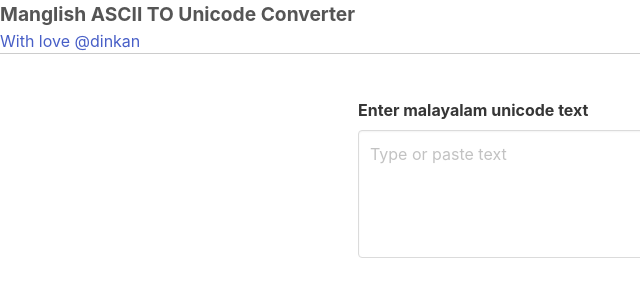
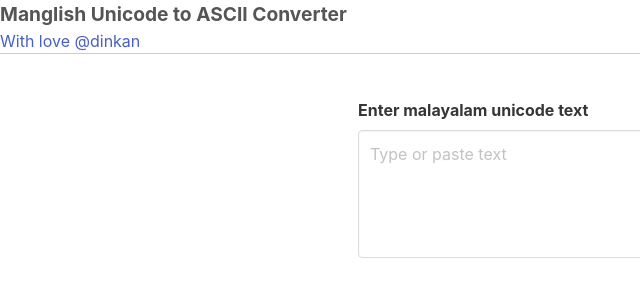
Before and after one commit to anjaneyasivan/manglish, a website built with webpack: page index.html in a window 1280 px wide. Shown: the full height of the page, 0-640 px from the left. Built offline with nearby package versions, Linux system fonts and the light colour scheme.

Commit message:
cover updated

```diff
--- a/index.html
+++ b/index.html
@@ -44,7 +44,7 @@
 <nav class="nav main-nav">
     <div class="nav-left">
         <a class="nav-item logo">
-            Manglish ASCII TO Unicode Converter
+            Manglish Unicode to ASCII Converter
         </a>
     </div>
 
```
